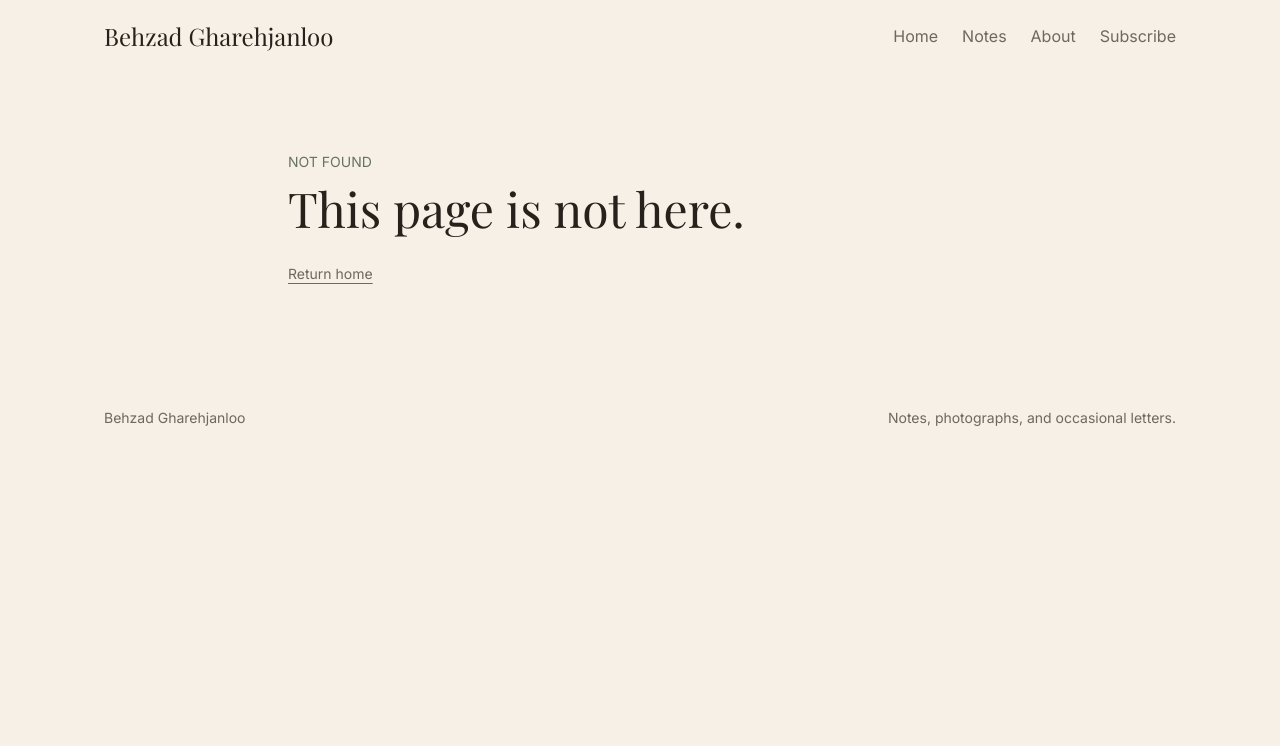
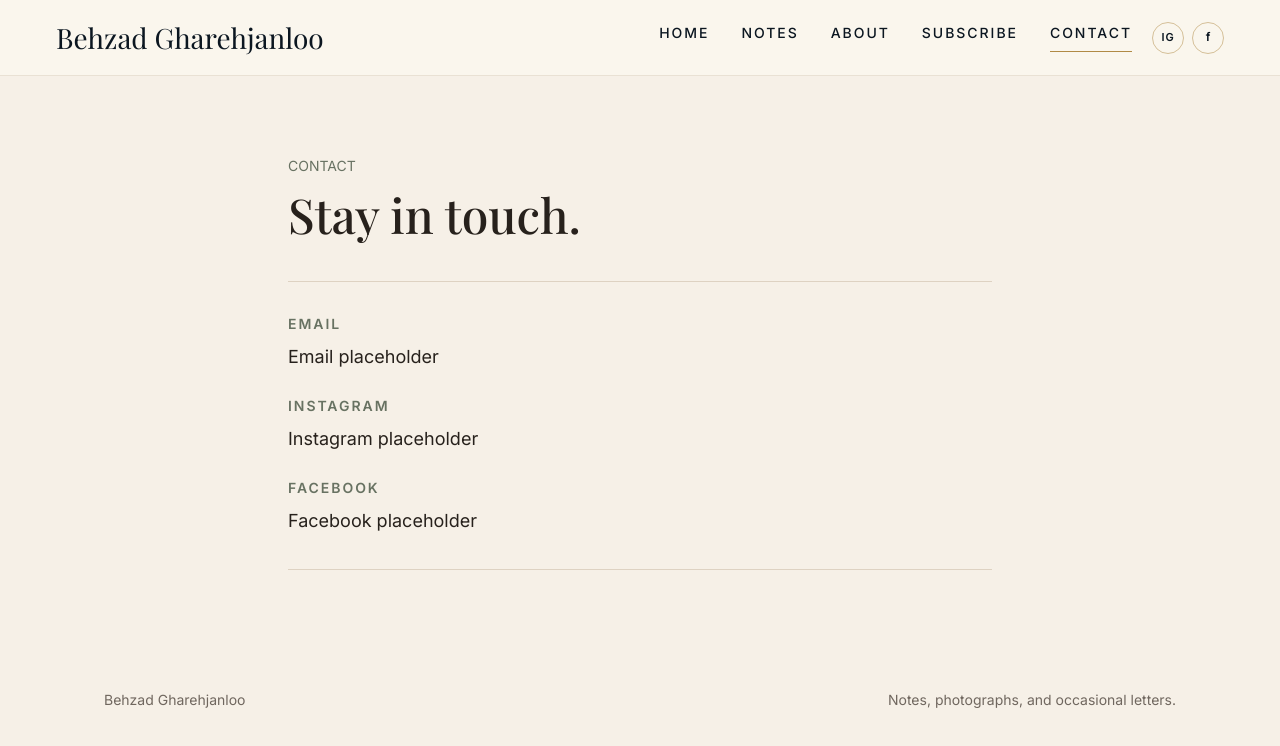
Before and after one commit to behzadgharehjanloo/behzadgh-website, a Next.js app: page /contact in a window 1280 px wide. Before the commit this address had no page. Shown: the top 746 px of the page. Built offline with nearby package versions, Linux system fonts and the light colour scheme.

Commit message:
Add shared header and contact page

```diff
--- /dev/null
+++ b/app/contact/page.tsx
@@ -0,0 +1,33 @@
+import type { Metadata } from "next";
+
+export const metadata: Metadata = {
+  title: "Contact",
+  description: "Contact details for Behzad Gharehjanloo."
+};
+
+export default function ContactPage() {
+  return (
+    <div className="mx-auto w-full max-w-3xl px-5 pb-20 pt-14 sm:px-8 md:pt-20">
+      <p className="text-sm uppercase text-sage">Contact</p>
+      <h1 className="mt-3 font-serif text-[34px] font-medium leading-[1.15] text-ink sm:text-5xl sm:leading-[1.1]">
+        Stay in touch.
+      </h1>
+      <div className="mt-10 border-y border-line py-8">
+        <dl className="space-y-6 text-[17px] leading-[1.7] text-ink sm:text-lg sm:leading-[1.68]">
+          <div>
+            <dt className="text-sm font-semibold uppercase tracking-[0.14em] text-sage">Email</dt>
+            <dd className="mt-2">Email placeholder</dd>
+          </div>
+          <div>
+            <dt className="text-sm font-semibold uppercase tracking-[0.14em] text-sage">Instagram</dt>
+            <dd className="mt-2">Instagram placeholder</dd>
+          </div>
+          <div>
+            <dt className="text-sm font-semibold uppercase tracking-[0.14em] text-sage">Facebook</dt>
+            <dd className="mt-2">Facebook placeholder</dd>
+          </div>
+        </dl>
+      </div>
+    </div>
+  );
+}
--- a/app/globals.css
+++ b/app/globals.css
@@ -39,7 +39,3 @@ a {
   text-decoration-thickness: 1px;
   text-underline-offset: 4px;
 }
-
-.site-shell:has(.home-hero) > .site-header {
-  display: none;
-}
--- a/app/layout.tsx
+++ b/app/layout.tsx
@@ -1,6 +1,6 @@
 import type { Metadata } from "next";
 import { Inter, Playfair_Display } from "next/font/google";
-import Link from "next/link";
+import { Header } from "@/components/Header";
 import "./globals.css";
 
 const serif = Playfair_Display({
@@ -15,13 +15,6 @@ const sans = Inter({
   variable: "--font-sans",
   display: "swap"
 });
-
-const navItems = [
-  { href: "/", label: "Home" },
-  { href: "/notes", label: "Notes" },
-  { href: "/about", label: "About" },
-  { href: "/subscribe", label: "Subscribe" }
-];
 
 export const metadata: Metadata = {
   metadataBase: new URL("https://behzadgh.com"),
@@ -51,18 +44,7 @@ export default function RootLayout({
     <html lang="en">
       <body className={`${serif.variable} ${sans.variable} min-h-screen font-sans antialiased`}>
         <div className="site-shell min-h-screen bg-paper">
-          <header className="site-header mx-auto flex w-full max-w-6xl flex-col gap-5 px-5 py-6 sm:flex-row sm:items-center sm:justify-between sm:px-8 lg:px-10">
-            <Link href="/" className="font-serif text-2xl leading-none text-ink">
-              Behzad Gharehjanloo
-            </Link>
-            <nav aria-label="Primary navigation" className="flex flex-wrap gap-x-6 gap-y-2 text-base text-muted">
-              {navItems.map((item) => (
-                <Link key={item.href} href={item.href} className="transition hover:text-ink">
-                  {item.label}
-                </Link>
-              ))}
-            </nav>
-          </header>
+          <Header />
           <main>{children}</main>
           <footer className="mx-auto flex w-full max-w-6xl flex-col gap-2 px-5 py-10 text-sm text-muted sm:flex-row sm:items-center sm:justify-between sm:px-8 lg:px-10">
             <p>Behzad Gharehjanloo</p>
--- a/app/page.tsx
+++ b/app/page.tsx
@@ -1,18 +1,10 @@
 import { ButtonLink } from "@/components/ButtonLink";
 import { NoteList } from "@/components/NoteList";
-import Link from "next/link";
-
-const navItems = [
-  { href: "/", label: "Home" },
-  { href: "/notes", label: "Notes" },
-  { href: "/about", label: "About" },
-  { href: "/subscribe", label: "Subscribe" }
-];
 
 export default function Home() {
   return (
     <div className="w-full">
-      <section className="home-hero relative flex min-h-screen w-full flex-col overflow-hidden bg-[#faf6ee] md:min-h-screen md:justify-center">
+      <section className="home-hero relative flex min-h-[calc(100svh-132px)] w-full flex-col overflow-hidden bg-[#faf6ee] md:min-h-[calc(100vh-87px)] md:justify-center">
         <div
           className="absolute inset-x-0 bottom-0 h-[45vh] bg-cover bg-[position:76%_center] md:inset-0 md:h-auto md:bg-[position:center_center]"
           style={{ backgroundImage: "url('/train-window-hero.png')" }}
@@ -20,29 +12,7 @@ export default function Home() {
         <div className="absolute inset-x-0 bottom-0 h-[45vh] bg-[linear-gradient(180deg,rgba(250,246,238,0.04)_0%,rgba(250,246,238,0)_40%,rgba(5,10,18,0.12)_100%)] md:inset-0 md:h-auto md:bg-[linear-gradient(90deg,rgba(250,246,238,0.94)_0%,rgba(250,246,238,0.82)_30%,rgba(250,246,238,0.24)_56%,rgba(7,10,15,0.08)_100%)]" />
         <div className="absolute inset-0 bg-[linear-gradient(180deg,rgba(250,246,238,0.98)_0%,rgba(250,246,238,0.92)_49%,rgba(250,246,238,0)_68%)] md:bg-[linear-gradient(180deg,rgba(250,246,238,0.34)_0%,rgba(250,246,238,0)_28%)]" />
 
-        <header className="relative z-20 mx-auto flex w-full max-w-7xl flex-col items-start gap-6 px-6 pt-8 sm:px-10 md:absolute md:inset-x-0 md:top-0 md:flex-row md:items-start md:justify-between md:px-12 lg:px-14">
-          <Link href="/" className="font-serif text-[22px] leading-tight text-[#0b1620] md:text-[28px]">
-            Behzad Gharehjanloo
-          </Link>
-          <nav
-            aria-label="Primary navigation"
-            className="flex flex-wrap items-center gap-x-5 gap-y-3 text-[12px] font-semibold uppercase tracking-[0.14em] text-[#0b1620] sm:text-[13px] md:gap-10 md:text-sm md:font-medium md:text-white"
-          >
-            {navItems.map((item) => (
-              <Link
-                key={item.href}
-                href={item.href}
-                className={`pb-2 transition hover:text-[#8f6d2f] md:pb-4 md:hover:text-[#d8b36a] ${
-                  item.href === "/" ? "border-b border-[#b08a45] md:text-[#f8f1e5]" : ""
-                }`}
-              >
-                {item.label}
-              </Link>
-            ))}
-          </nav>
-        </header>
-
-        <div className="relative z-10 mx-auto w-full max-w-7xl px-6 pb-[47vh] pt-14 sm:px-10 md:px-12 md:pb-16 md:pt-28 lg:px-14">
+        <div className="relative z-10 mx-auto w-full max-w-7xl px-6 pb-[47vh] pt-12 sm:px-10 md:px-12 md:pb-16 md:pt-24 lg:px-14">
           <div className="h-px w-16 bg-[#b08a45] md:w-20" />
           <h1 className="mt-8 max-w-[640px] font-serif text-[34px] font-medium leading-[1.12] text-[#0b1620] md:text-[76px] md:leading-[1.16] lg:text-[88px]">
             A story
--- /dev/null
+++ b/components/Header.tsx
@@ -0,0 +1,62 @@
+"use client";
+
+import Link from "next/link";
+import { usePathname } from "next/navigation";
+
+const navItems = [
+  { href: "/", label: "Home" },
+  { href: "/notes", label: "Notes" },
+  { href: "/about", label: "About" },
+  { href: "/subscribe", label: "Subscribe" },
+  { href: "/contact", label: "Contact" }
+];
+
+function isActive(pathname: string, href: string) {
+  if (href === "/") {
+    return pathname === "/";
+  }
+
+  return pathname === href || pathname.startsWith(`${href}/`);
+}
+
+export function Header() {
+  const pathname = usePathname();
+
+  return (
+    <header className="sticky top-0 z-30 border-b border-line/60 bg-[#faf6ee]/95 backdrop-blur">
+      <div className="mx-auto flex w-full max-w-7xl flex-col gap-5 px-5 py-5 sm:px-8 md:flex-row md:items-center md:justify-between md:px-10 lg:px-14">
+        <Link href="/" className="font-serif text-[22px] leading-tight text-[#0b1620] md:text-[28px]">
+          Behzad Gharehjanloo
+        </Link>
+
+        <div className="flex flex-wrap items-center gap-x-5 gap-y-3 md:justify-end">
+          <nav
+            aria-label="Primary navigation"
+            className="flex flex-wrap items-center gap-x-3 gap-y-3 text-[12px] font-semibold uppercase tracking-[0.14em] text-[#0b1620] sm:gap-x-5 sm:text-[13px] md:gap-x-8 md:text-sm md:font-medium"
+          >
+            {navItems.map((item) => (
+              <Link
+                key={item.href}
+                href={item.href}
+                className={`pb-2 transition hover:text-[#8f6d2f] ${
+                  isActive(pathname, item.href) ? "border-b border-[#b08a45]" : "border-b border-transparent"
+                }`}
+              >
+                {item.label}
+              </Link>
+            ))}
+          </nav>
+
+          <div className="hidden items-center gap-2 lg:flex" aria-label="Social links">
+            <span className="flex h-8 w-8 items-center justify-center rounded-full border border-[#b08a45]/50 text-[11px] font-semibold uppercase tracking-[0.08em] text-[#0b1620]">
+              IG
+            </span>
+            <span className="flex h-8 w-8 items-center justify-center rounded-full border border-[#b08a45]/50 text-[12px] font-semibold text-[#0b1620]">
+              f
+            </span>
+          </div>
+        </div>
+      </div>
+    </header>
+  );
+}
```
